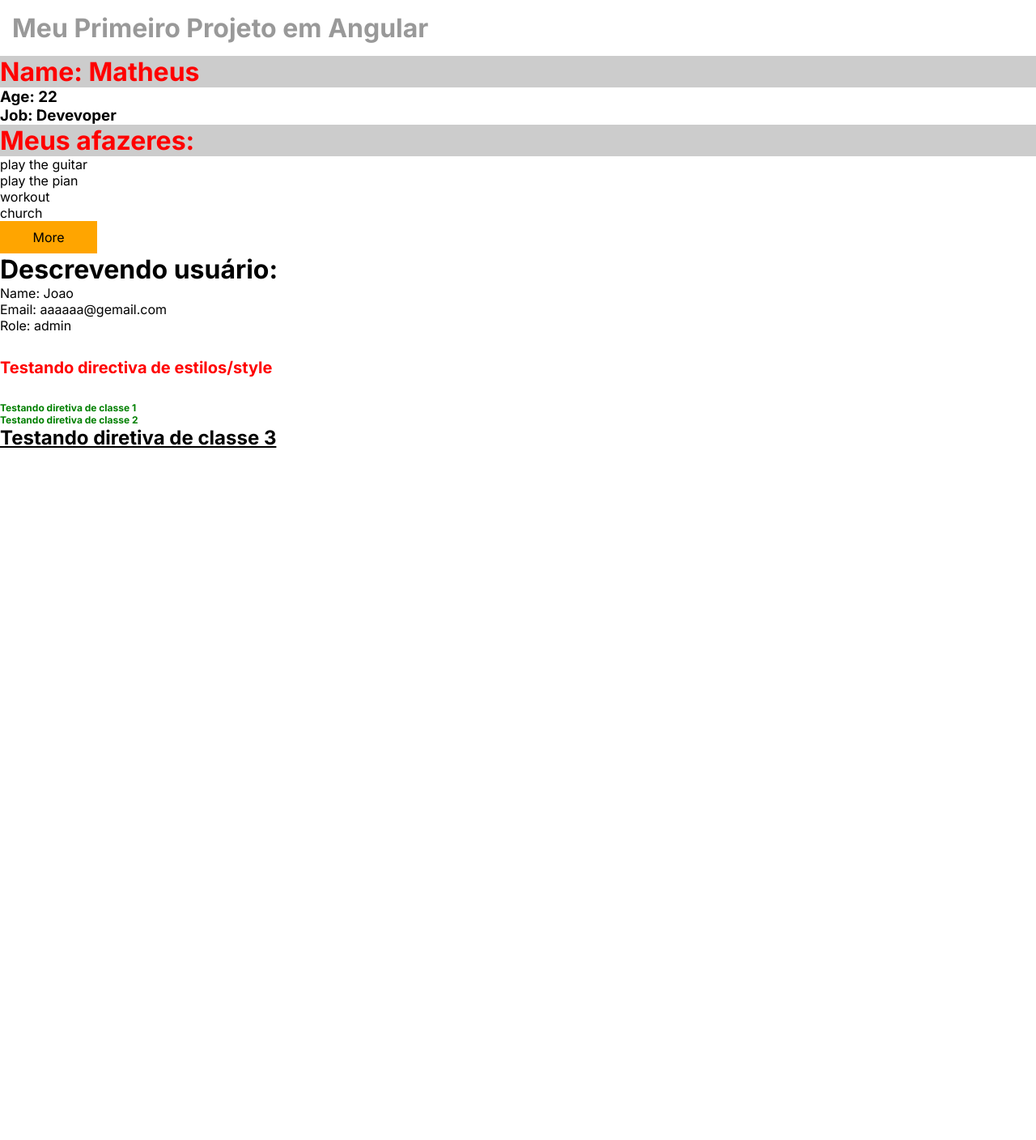
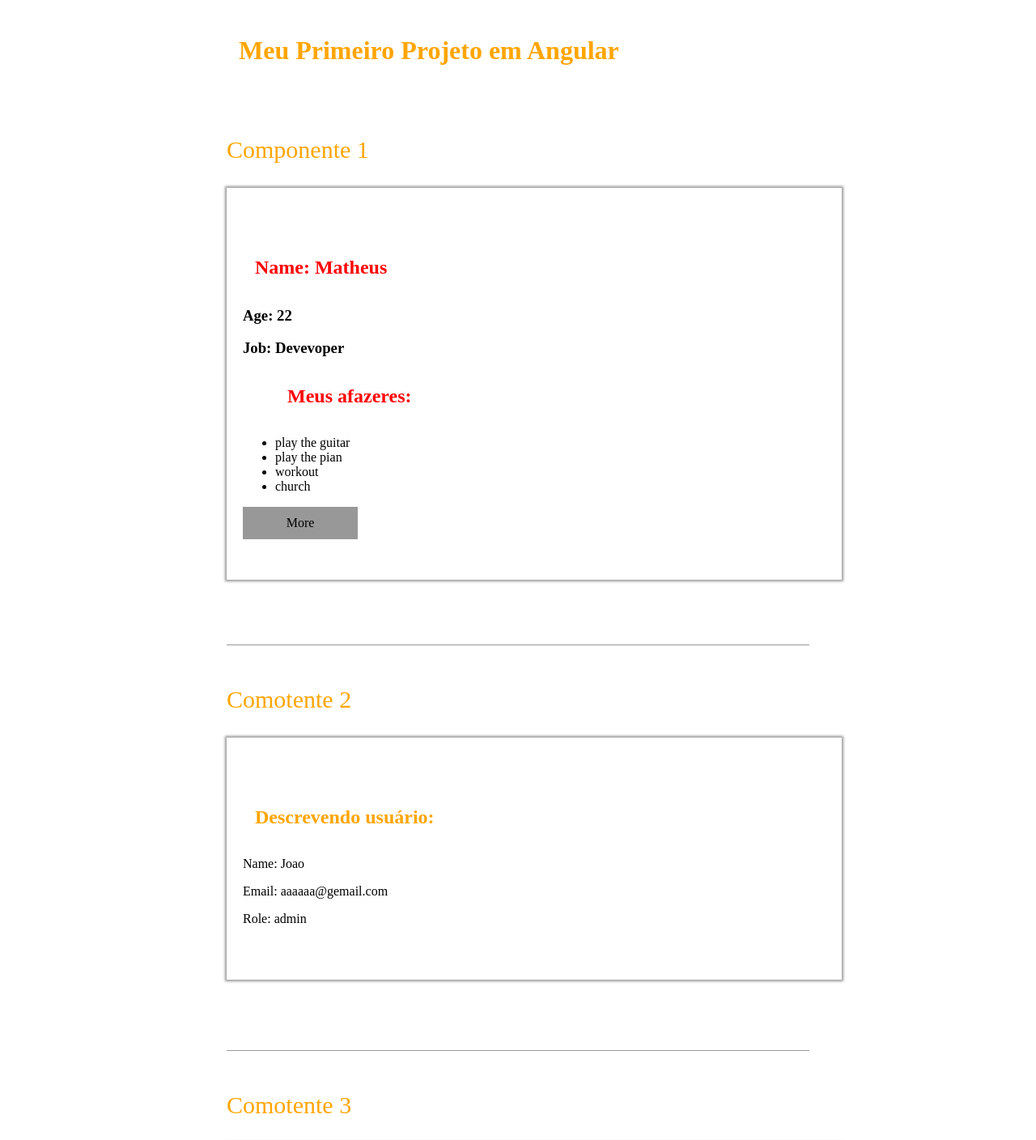
Before and after one commit to matthew13dev/Curso-Angular, an Angular app: page / in a window 1280 px wide. Shown: the top 1408 px of the page at 81% size. Before the commit the page ends 800 px from the top, so only its background shows below. Built offline with nearby package versions, Linux system fonts and the light colour scheme.

Commit message:
add: lesson 13 - rederizaça condicional

```diff
--- a/src/app/app.component.css
+++ b/src/app/app.component.css
@@ -1,4 +1,3 @@
-h1 {
-  color: #999;
-  padding: 15px;
+body {
+padding-bottom: 500px;
 }
--- a/src/app/app.component.html
+++ b/src/app/app.component.html
@@ -1,4 +1,18 @@
-<h1>Meu Primeiro Projeto em Angular</h1>
-<app-first-component></app-first-component>
-<app-parent-data [name] = "userName" [userData] = "userData"></app-parent-data>
+<!DOCTYPE html>
+<html lang="en">
+<head>
+  <meta charset="UTF-8">
+  <meta name="viewport" content="width=device-width, initial-scale=1.0">
+  <title>Document</title>
+</head>
+<body>
+  <div class="container">
+    <h1>Meu Primeiro Projeto em Angular</h1>
+  <app-first-component></app-first-component>
+<app-parent-data app-parent-data [name] = "userName" [userData] = "userData"></app-parent-data>
 <app-directives></app-directives>
+<app-if-render></app-if-render>
+
+  </div>
+</body>
+</html>
--- a/src/app/app.module.ts
+++ b/src/app/app.module.ts
@@ -6,13 +6,15 @@ import { AppComponent } from './app.component';
 import { FirstComponentComponent } from './components/first-component/first-component.component';
 import { ParentDataComponent } from './components/parent-data/parent-data.component';
 import { DirectivesComponent } from './components/directives/directives.component';
+import { IfRenderComponent } from './components/if-render/if-render.component';
 
 @NgModule({
   declarations: [
     AppComponent,
     FirstComponentComponent,
     ParentDataComponent,
-    DirectivesComponent
+    DirectivesComponent,
+    IfRenderComponent
   ],
   imports: [
     BrowserModule,
--- a/src/app/components/directives/directives.component.html
+++ b/src/app/components/directives/directives.component.html
@@ -1,3 +1,9 @@
+<div class="section">
+  <div class="container">
+
+    <div class="section--title">Comotente 3</div>
+
+    <div class="section--content">
       <h2 [ngStyle]="{
         'font-size': size,
          'fonte-family': font,
@@ -11,3 +17,7 @@
       <h2 [ngClass]="classes">Testando diretiva de classe 1</h2>
       <h2 [ngClass]="classes">Testando diretiva de classe 2</h2>
       <h2 [ngClass]="under">Testando diretiva de classe 3</h2>
+    </div>
+
+  </div>
+</div>
--- a/src/app/components/first-component/first-component.component.html
+++ b/src/app/components/first-component/first-component.component.html
@@ -1,4 +1,9 @@
-<h1 class="title">Name: {{ name }}</h1>
+<section class="section">
+  <div class="container">
+    <div class="section--title">Componente 1</div>
+    <div class="section--content">
+
+    <h1 class="title">Name: {{ name }}</h1>
 <h3>Age: {{age}}</h3>
 <h3>Job: {{job}}</h3>
 
@@ -11,3 +16,7 @@
 </ul>
 
 <div class="button"><a href="">More</a></div>
+    </div>
+
+  </div>
+</section>
--- /dev/null
+++ b/src/app/components/if-render/if-render.component.html
@@ -0,0 +1,14 @@
+<section class="section">
+  <div class="container">
+    <div class="section--title">Comotente 4 - IF RENDER</div>
+    <div class="section--content">
+      <div *ngIf="role === 'admin'; else nameNotFound">
+        <p>Estamos mostrando isso porque foi permitido.</p>
+        <h2>Admin: Matheus</h2>
+      </div>
+      <ng-template #nameNotFound>
+        Usuário não válido, conteúdo não disponivel.
+      </ng-template>
+    </div>
+  </div>
+</section>
--- /dev/null
+++ b/src/app/components/if-render/if-render.component.ts
@@ -0,0 +1,15 @@
+import { Component, OnInit } from '@angular/core';
+
+@Component({
+  selector: 'app-if-render',
+  templateUrl: './if-render.component.html',
+  styleUrls: ['./if-render.component.css']
+})
+export class IfRenderComponent implements OnInit {
+  role:string = "admin";
+  constructor() { }
+
+  ngOnInit(): void {
+  }
+
+}
--- a/src/app/components/parent-data/parent-data.component.html
+++ b/src/app/components/parent-data/parent-data.component.html
@@ -1,4 +1,12 @@
-<h1>Descrevendo usuário:</h1>
-<p>Name: {{name}}</p>
-<p>Email: {{userData.email}}</p>
-<p>Role: {{userData.role}}</p>
+<section class="section">
+  <div class="container">
+    <div class="section--title">Comotente 2</div>
+      <div class="section--content">
+        <h1>Descrevendo usuário:</h1>
+        <p>Name: {{name}}</p>
+        <p>Email: {{userData.email}}</p>
+        <p>Role: {{userData.role}}</p>
+
+      </div>
+  </div>
+</section>
--- a/src/styles.css
+++ b/src/styles.css
@@ -1,34 +1,56 @@
-@import url('https://fonts.googleapis.com/css2?family=Inter:wght@100..900&display=swap');
+h1 {
+  color: orange;
+  padding: 15px;
+}
 
-* {
-  margin: 0;
-  padding: 0;
-  box-sizing: border-box;
-  font-family: "Inter";
+.section {
+  padding: 50px 0px;
+  border-bottom: 1px solid #989898;
+  min-height: 50vh;
+}
+
+.section--title {
+  font-size: 30px;
+  color: orange;
+}
+
+.section--content {
+  margin: 30px 00px;
+  box-shadow: 0px 0px 3px 2px #999;
+  padding: 50px 20px;
+  width: 100%;
+}
+
+.container {
+  width: 720px;
+  margin: auto;
+  display: flex;
+  flex-direction: column;
+  justify-content: center;
+  align-items: start;
+
+}
+
+
+
+.button {
+  width: 120px;
+  padding: 10px;
+
+  display: flex;
+  justify-content: center;
+  align-items: center;
+  background-color: #989898;
+  cursor: pointer;
+  transition: all 0.1s linear;
+  border: 1px solid transparent;
+}
+
+.button:hover{
+border: 1px solid #000;
 }
 
 a {
   text-decoration: none;
-  color: black;
+  color: #000;
 }
-
-.button {
-  padding: 10px;
-  width: 120px;
-  display: flex;
-  justify-content: center;
-  align-self: center;
-
-  background-color: orange;
-  color: black;
-  cursor: pointer;
-  transition: all 0.1s linears;
-}
-.button:hover {
- background-color: #ccc;
-}
-
-
-.title {
-  background-color: #ccc;
-}
```
Also changed, not shown: src/app/components/if-render/if-render.component.css (added), 1 other file (tests, documents, lock files or other folders). Lines whose indentation alone changed are shown as unchanged.
